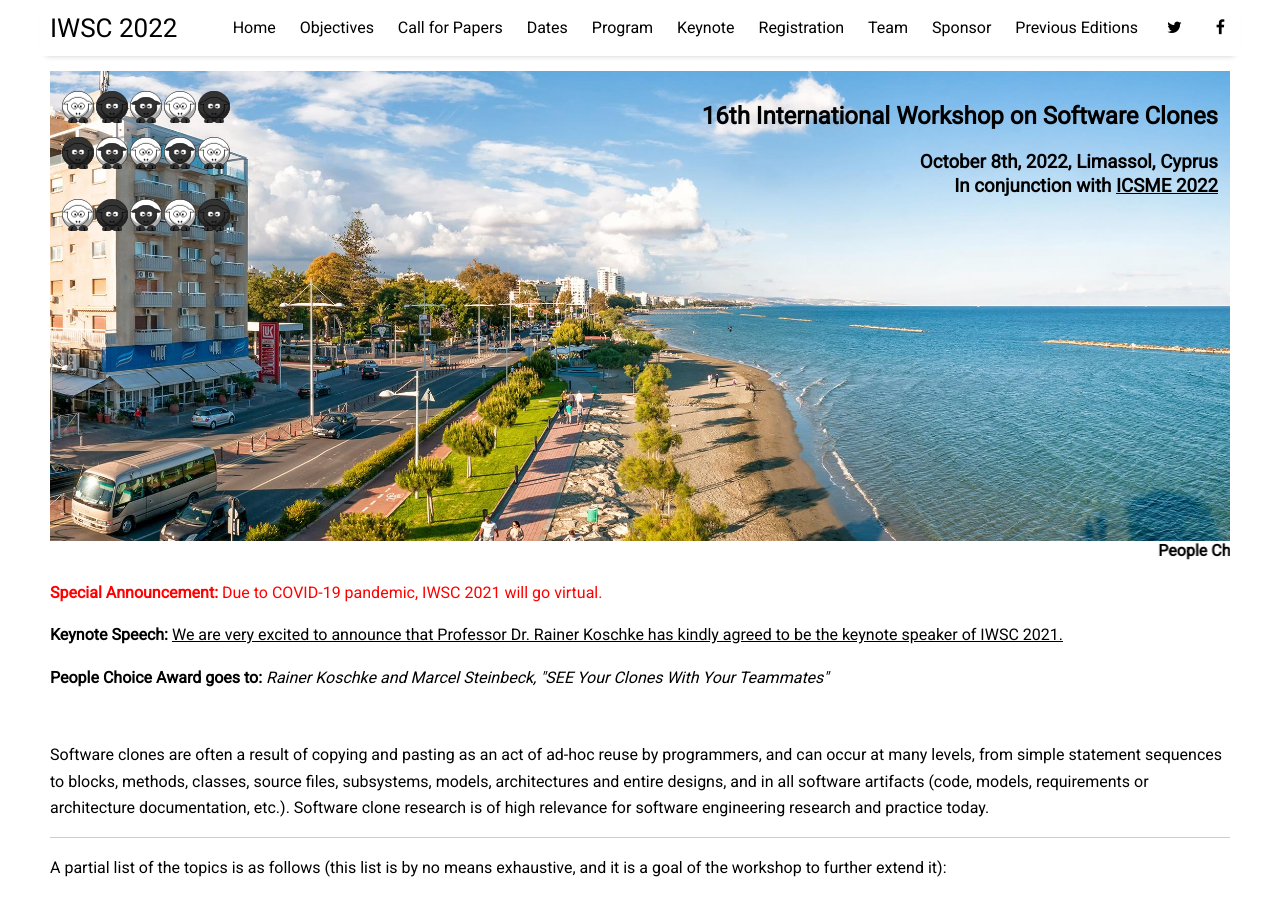
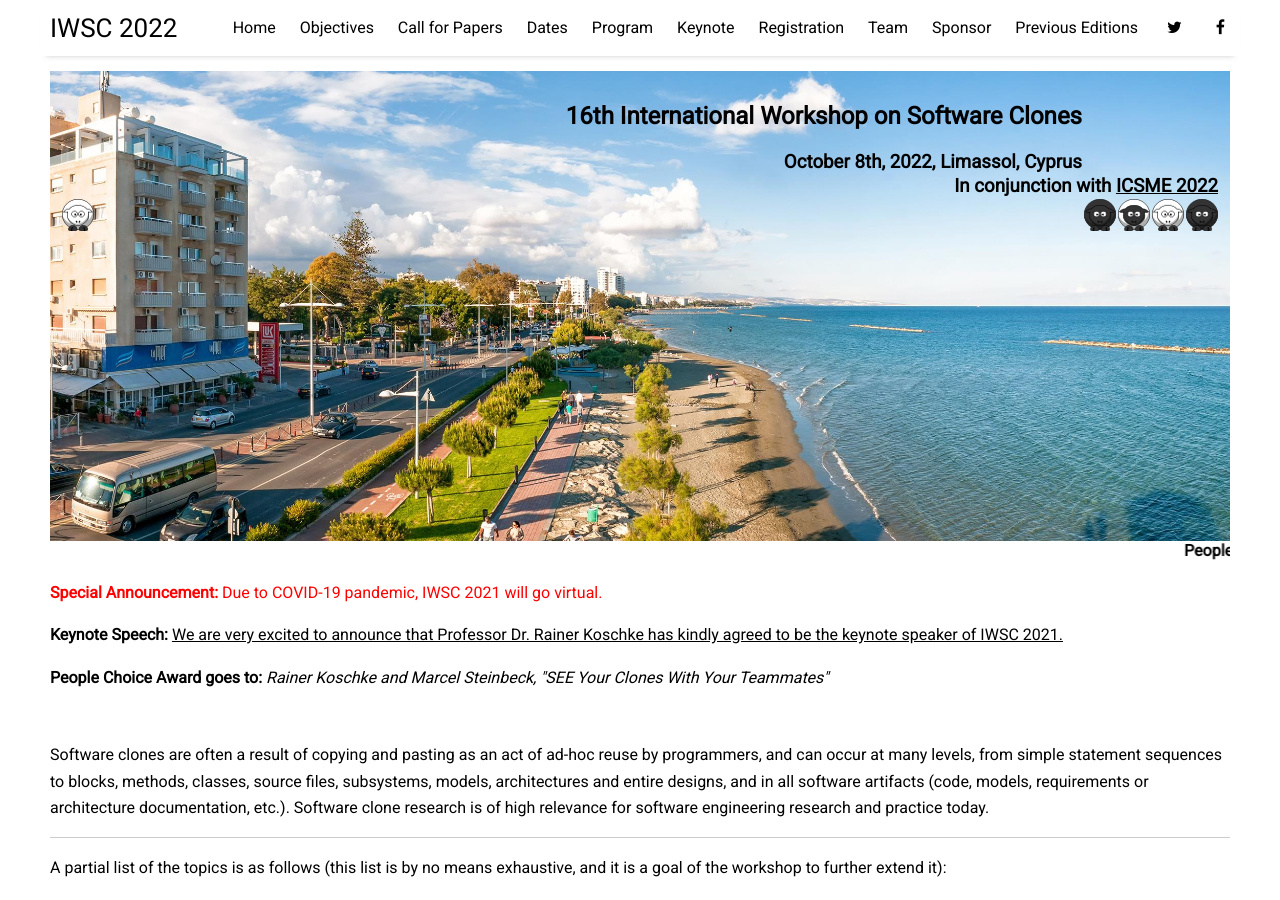
Before and after one commit to iwsc2023/iwsc2023.github.io, a Jekyll site: the page built from index.html, in a window 1280 px wide and 900 px high. Built offline with Jekyll 4.4.1, drawn with Linux system fonts in a browser that asks for light colours; nearby versions of some CDN libraries; the list of posts is cut into pages by our own code; comment, search, counter and statistics services are not loaded.

Commit message:
change sheeps' location

```diff
--- a/_layouts/home.html
+++ b/_layouts/home.html
@@ -8,25 +8,15 @@
   <div class="sheep_herd">
     <table cellpadding="0" width="100%">
         <tr>
-          <td align="right"><span class="sheep sheep_white" /></td>
-          <td align="right"><span class="sheep sheep_black" /></td>
-          <td align="right"><span class="sheep sheep_black_white" /></td>
-          <td align="right"><span class="sheep sheep_white" /></td>
-          <td align="right"><span class="sheep sheep_black" /></td>
           <td width="90%" align="right" style="padding-left: 50px;">&nbsp;<h2>16th International Workshop on Software Clones</h2></td>
         </tr>
         <tr>
-          <td><span class="sheep sheep_black" /></td>
-          <td><span class="sheep sheep_black_white" /></td>
-          <td><span class="sheep sheep_white" /></td>
-          <td><span class="sheep sheep_black_white" /></td>
-          <td><span class="sheep sheep_white" /></td>
           <td  align="right">&nbsp;<h3>October 8th, 2022, Limassol, Cyprus</h3></td>
         </tr>
         <tr>
         	<td colspan="6" align = "right"><h3>In conjunction with <a href="https://cyprusconferences.org/icsme2022/" target="_blank">ICSME 2022</a></h3></td>
         </tr>
-        <tr>
+        <tr style="width:100%;">
           <td style="text-align:right"><span class="sheep sheep_white" /></td>
           <td style="text-align:right"><span class="sheep sheep_black" /></td>
           <td style="text-align:right"><span class="sheep sheep_black_white" /></td>
```
